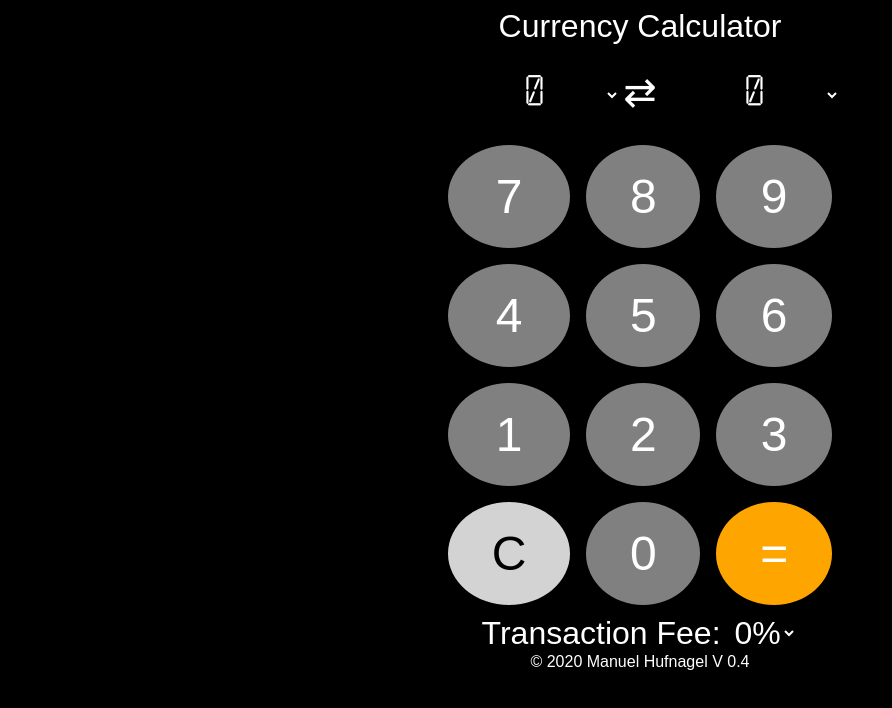
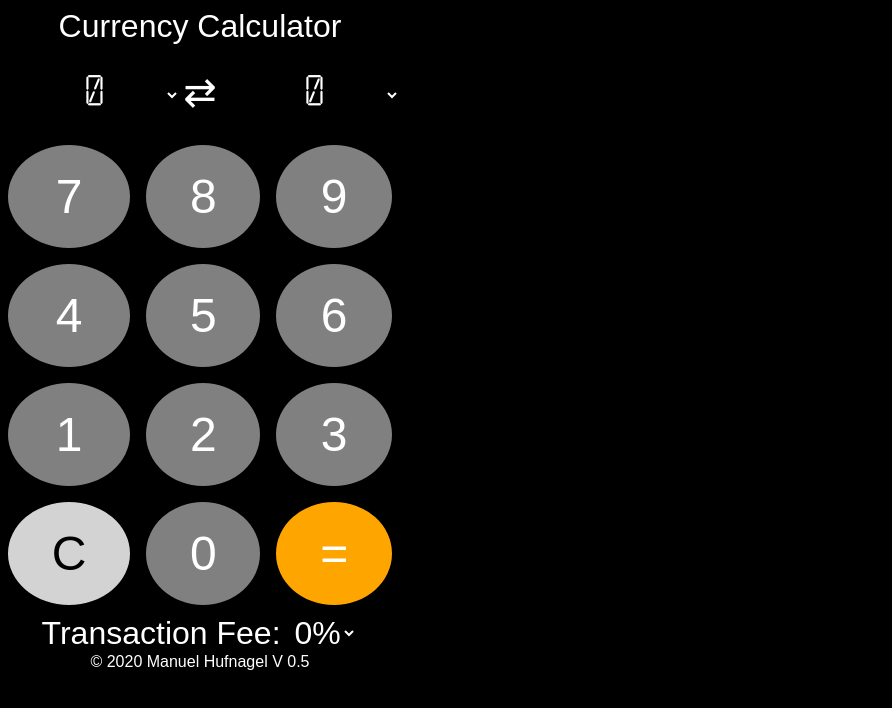
Before and after one commit to boandlgrama/currency-calculator, a plain HTML site: page index.html in a window 1280 px wide. Shown: the whole page, without its empty margins (0-892 px from the left). Drawn offline with Linux system fonts and the light colour scheme; no server answers.

Commit message:
Make html position fixed

```diff
--- a/index.html
+++ b/index.html
@@ -72,7 +72,7 @@
         <option value="0.06">6%</option>
       </select>
     </div>
-    <footer>© 2020 Manuel Hufnagel V 0.4</footer>
+    <footer>© 2020 Manuel Hufnagel V 0.5</footer>
     <script type="module" src="scripts/CalculatorController.js"></script>
   </body>
 </html>
--- a/styles/calculator.css
+++ b/styles/calculator.css
@@ -9,6 +9,7 @@ html {
 }
 
 body {
+  position: fixed;
   vertical-align: bottom;
   width: 100%;
   max-width: 25rem;
```
Also changed, not shown: 1 other file.
